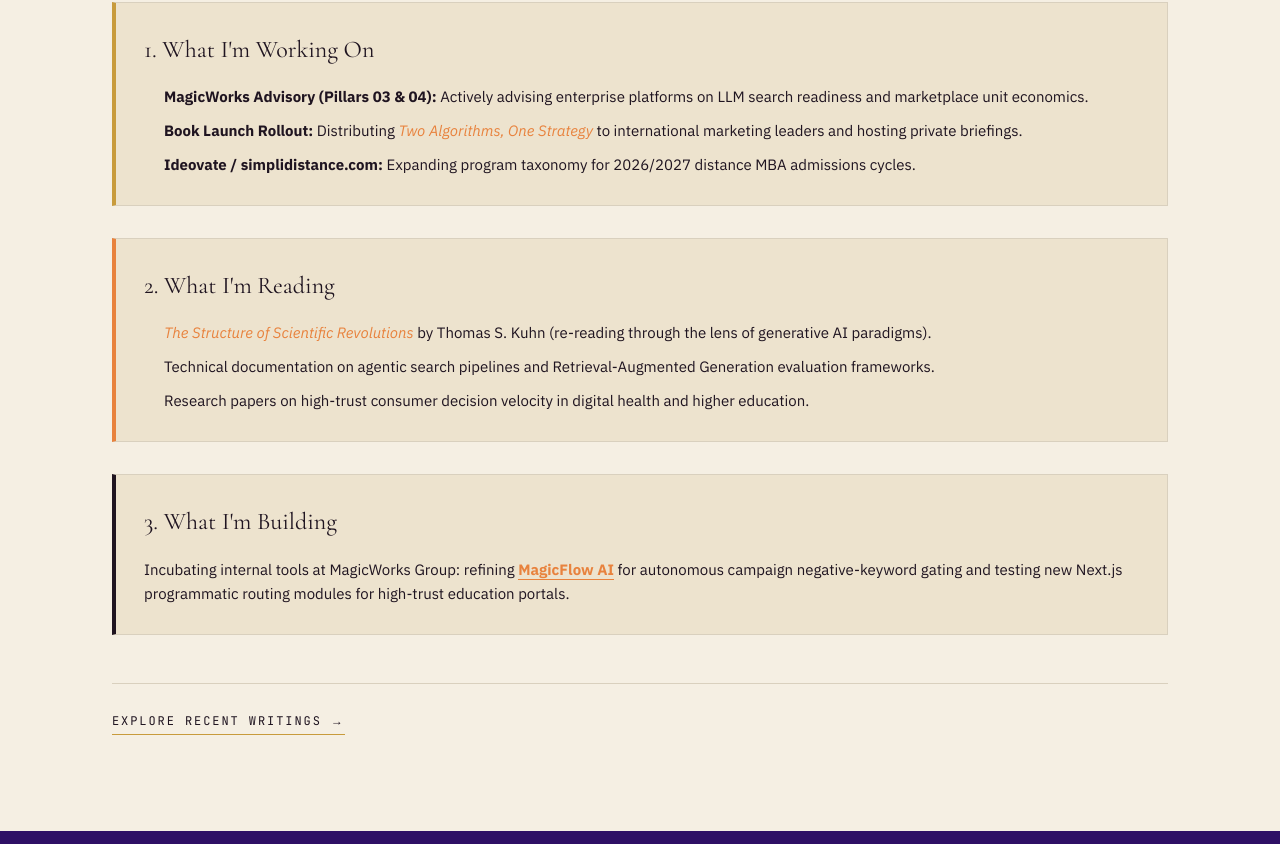
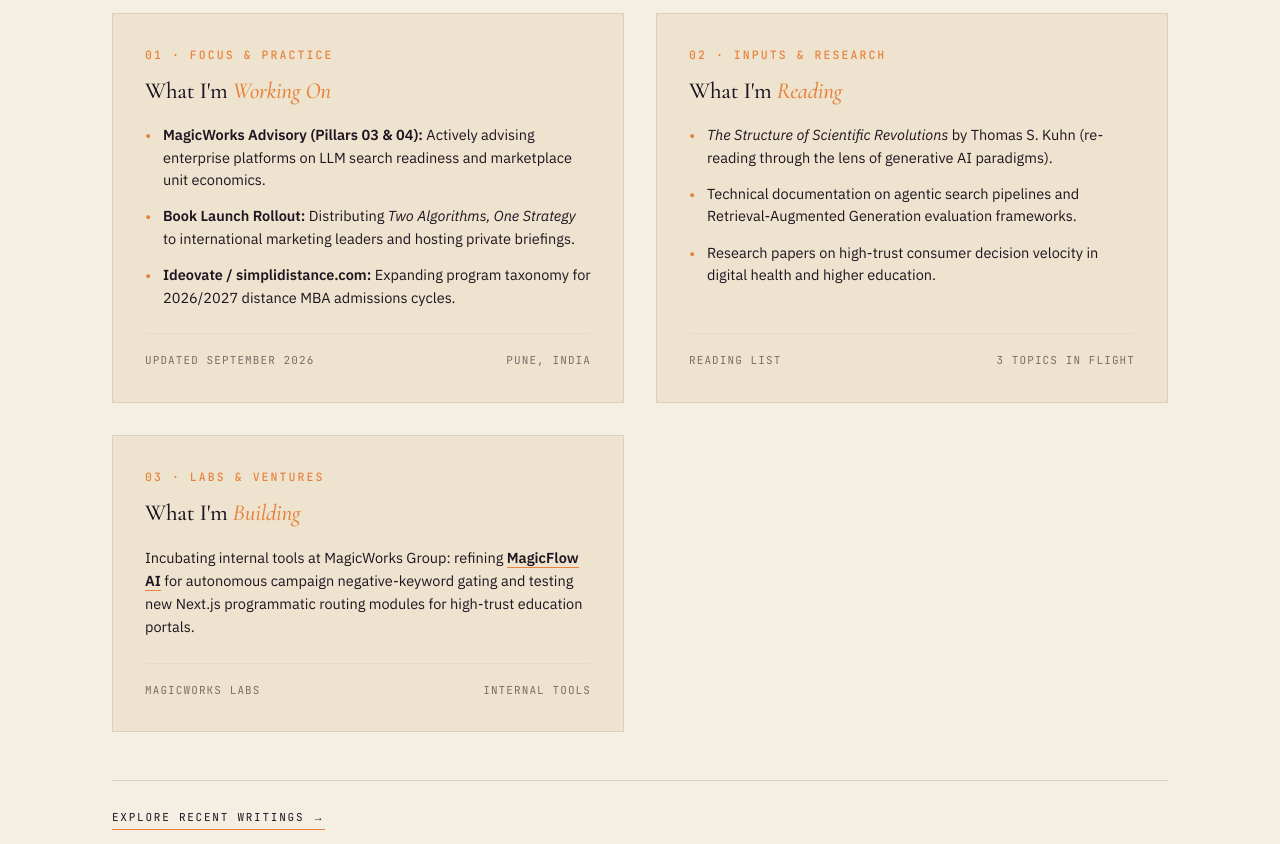
Before and after one commit to aiMoH-MW/swapnilughade-com, a Next.js app: page /now in a window 1280 px wide. Shown: the part 356-1200 px from the top of the page. Built offline with nearby package versions, Linux system fonts and the light colour scheme.

Commit message:
feat: refine Now page 2-column card layout and rename book excerpts

```diff
--- a/src/app/books/ai-powered-google-ads-system/page.tsx
+++ b/src/app/books/ai-powered-google-ads-system/page.tsx
@@ -187,10 +187,10 @@
         </div>
       </section>
 
-      {/* SAMPLE EXCERPT */}
+      {/* BOOK EXCERPT */}
       <section className="section parchment">
         <div className="section-inner">
-          <h2 className="h3">Sample <em>excerpt</em></h2>
+          <h2 className="h3">Book <em>excerpt</em></h2>
           <div className="content-block">
             <div className="lbl">Excerpt · From the Preface</div>
             <p className="p">
--- a/src/app/books/two-algorithms-one-strategy/page.tsx
+++ b/src/app/books/two-algorithms-one-strategy/page.tsx
@@ -153,10 +153,10 @@
         </div>
       </section>
 
-      {/* SAMPLE EXCERPT */}
+      {/* BOOK EXCERPT */}
       <section className="section parchment">
         <div className="section-inner">
-          <h2 className="h3">Sample <em>excerpt</em></h2>
+          <h2 className="h3">Book <em>excerpt</em></h2>
           <div className="content-block">
             <div className="lbl">Excerpt · From the Preface</div>
             <p className="p">
--- a/src/app/globals.css
+++ b/src/app/globals.css
@@ -89,7 +89,7 @@
 .masthead-wordmark, .a-title, .lead, .h3, .book-cover-title,
 .bph-t, .bp-title, .bi-title, .h1-title, .ventures-title,
 .v-name, .rc-name, .proof-title, .cta-title, .related-title, .related-t,
-.big-seal-n, .seal-num {
+.big-seal-n, .seal-num, .now-card-title {
   font-family: var(--serif) !important;
 }
 
@@ -115,7 +115,7 @@
 .bp-year, .bp-author, .bi-meta, .rc-role, .pillar-num, .pillar-tag,
 .sibling-eye, .proof-eye, .big-seal-l, .cta-eye, .byline-link,
 .sig-meta, .m-label, .foreword-att, .buy-eye, .buy-note, .related-eyebrow, .related-l,
-.v-role, .v-metric-l, .v-link, .v-external {
+.v-role, .v-metric-l, .v-link, .v-external, .now-card-eyebrow, .now-card-footer, .now-archive-link {
   font-family: var(--mono) !important;
 }
 
@@ -1021,6 +1021,158 @@
   transition: color 180ms ease-out, border-color 180ms ease-out;
 }
 .article-link:hover {
+  color: var(--rosewood);
+  border-color: var(--rosewood);
+}
+
+/* ============ NOW PAGE (WRITING-STYLE CARDS GRID) ============ */
+.now-page {
+  background: var(--bone);
+  padding: 56px 0 64px;
+}
+@media (min-width: 768px) {
+  .now-page {
+    padding: 72px 0 80px;
+  }
+}
+.now-grid {
+  display: grid;
+  grid-template-columns: 1fr;
+  gap: 24px;
+  max-width: 1080px;
+}
+@media (min-width: 768px) {
+  .now-grid {
+    grid-template-columns: repeat(2, 1fr);
+    gap: 32px;
+  }
+}
+.now-card {
+  display: flex;
+  flex-direction: column;
+  justify-content: space-between;
+  padding: 32px;
+  background: var(--bone-warm);
+  border: 1px solid var(--line);
+  transition: transform 200ms ease-out, border-color 200ms ease-out, box-shadow 200ms ease-out;
+  height: 100%;
+  box-sizing: border-box;
+}
+.now-card:hover {
+  transform: translateY(-3px);
+  border-color: var(--pearl);
+}
+.now-card-eyebrow {
+  font-family: var(--mono) !important;
+  font-size: 11.5px;
+  letter-spacing: 0.18em;
+  text-transform: uppercase;
+  color: var(--rosewood);
+  font-weight: 500;
+  margin-bottom: 14px;
+  display: block;
+}
+.now-card-title {
+  font-family: var(--serif) !important;
+  font-weight: 500;
+  font-size: 23px;
+  letter-spacing: -0.01em;
+  line-height: 1.2;
+  color: var(--ink);
+  margin-bottom: 18px;
+}
+.now-card-title em {
+  font-style: italic;
+  color: var(--rosewood);
+  font-weight: 500;
+}
+.now-card-list {
+  list-style: none;
+  padding: 0;
+  margin: 0 0 24px 0;
+  display: flex;
+  flex-direction: column;
+  gap: 14px;
+}
+.now-card-list li {
+  font-size: 14.5px;
+  line-height: 1.55;
+  color: var(--ink-soft);
+  position: relative;
+  padding-left: 18px;
+}
+.now-card-list li::before {
+  content: '•';
+  position: absolute;
+  left: 0;
+  top: 0;
+  color: var(--rosewood);
+  font-size: 16px;
+  line-height: 1.4;
+}
+.now-card-list strong {
+  color: var(--ink);
+  font-weight: 600;
+}
+.now-card-list em {
+  font-style: italic;
+  color: var(--ink);
+}
+.now-card-text {
+  font-size: 14.5px;
+  line-height: 1.6;
+  color: var(--ink-soft);
+  margin-bottom: 24px;
+}
+.now-card-text strong {
+  color: var(--ink);
+  font-weight: 600;
+}
+.now-link {
+  color: var(--rosewood);
+  border-bottom: 1px solid var(--rosewood);
+  text-decoration: none;
+  transition: opacity 0.15s;
+}
+.now-link:hover {
+  opacity: 0.8;
+}
+.now-card-footer {
+  display: flex;
+  justify-content: space-between;
+  align-items: center;
+  padding-top: 18px;
+  margin-top: auto;
+  border-top: 1px solid var(--line-soft);
+  font-family: var(--mono) !important;
+  font-size: 11px;
+  letter-spacing: 0.1em;
+  text-transform: uppercase;
+  color: var(--ink-mute);
+}
+.now-bottom-action {
+  margin-top: 48px;
+  padding-top: 28px;
+  border-top: 1px solid var(--line);
+  display: flex;
+  gap: 32px;
+  align-items: center;
+  flex-wrap: wrap;
+}
+.now-archive-link {
+  font-family: var(--mono) !important;
+  font-size: 11px;
+  letter-spacing: 0.16em;
+  text-transform: uppercase;
+  color: var(--ink);
+  border-bottom: 1px solid var(--rosewood);
+  padding-bottom: 2px;
+  display: inline-flex;
+  align-items: center;
+  text-decoration: none;
+  transition: color 180ms ease-out, border-color 180ms ease-out;
+}
+.now-archive-link:hover {
   color: var(--rosewood);
   border-color: var(--rosewood);
 }
--- a/src/app/now/page.tsx
+++ b/src/app/now/page.tsx
@@ -9,25 +9,27 @@
   const currentMonth = 'September 2026';
 
   return (
-    <div className="section">
-      <div className="container" style={{ maxWidth: '780px' }}>
-        <div className="section-head" style={{ borderBottom: '1px solid var(--line)', paddingBottom: '32px', marginBottom: '48px', display: 'flex', justifyContent: 'space-between', alignItems: 'flex-end', flexWrap: 'wrap', gap: '16px' }}>
-          <div>
-            <h1 className="section-title" style={{ marginBottom: 0 }}>
+    <div className="section now-page">
+      <div className="container">
+        <div className="section-head">
+          <div className="hero-eyebrow">Monthly Cadence</div>
+          <h1 className="section-title">
             What I&apos;m Doing <em>Now</em>
           </h1>
-          </div>
-          <div style={{ fontFamily: 'var(--mono)', fontSize: '11px', color: 'var(--gold)', letterSpacing: '0.18em', textTransform: 'uppercase', paddingBottom: '4px' }}>
-            Updated: {currentMonth} · Pune
-          </div>
+          <p className="section-sub">
+            Current focus, active advisory engagements, reading list, and incubation projects. Updated monthly from Pune.
+          </p>
         </div>
 
-        <div style={{ display: 'flex', flexDirection: 'column', gap: '32px' }}>
-          <section style={{ padding: '28px', background: 'var(--bone-warm)', border: '1px solid var(--line)', borderLeft: '4px solid var(--gold)' }}>
-            <h2 style={{ fontFamily: 'var(--serif)', fontSize: '24px', color: 'var(--ink)', marginBottom: '16px' }}>
-              1. What I&apos;m Working On
+        <div className="now-grid">
+          {/* CARD 1: WORKING ON */}
+          <article className="now-card">
+            <div>
+              <div className="now-card-eyebrow">01 · Focus &amp; Practice</div>
+              <h2 className="now-card-title">
+                What I&apos;m <em>Working On</em>
               </h2>
-            <ul style={{ paddingLeft: '20px', display: 'flex', flexDirection: 'column', gap: '10px', fontSize: '15px', color: 'var(--ink-soft)' }}>
+              <ul className="now-card-list">
                 <li>
                   <strong>MagicWorks Advisory (Pillars 03 &amp; 04):</strong> Actively advising enterprise platforms on LLM search readiness and marketplace unit economics.
                 </li>
@@ -38,13 +40,21 @@
                   <strong>Ideovate / simplidistance.com:</strong> Expanding program taxonomy for 2026/2027 distance MBA admissions cycles.
                 </li>
               </ul>
-          </section>
+            </div>
+            <div className="now-card-footer">
+              <span>Updated {currentMonth}</span>
+              <span>Pune, India</span>
+            </div>
+          </article>
 
-          <section style={{ padding: '28px', background: 'var(--bone-warm)', border: '1px solid var(--line)', borderLeft: '4px solid var(--rosewood)' }}>
-            <h2 style={{ fontFamily: 'var(--serif)', fontSize: '24px', color: 'var(--ink)', marginBottom: '16px' }}>
-              2. What I&apos;m Reading
+          {/* CARD 2: READING */}
+          <article className="now-card">
+            <div>
+              <div className="now-card-eyebrow">02 · Inputs &amp; Research</div>
+              <h2 className="now-card-title">
+                What I&apos;m <em>Reading</em>
               </h2>
-            <ul style={{ paddingLeft: '20px', display: 'flex', flexDirection: 'column', gap: '10px', fontSize: '15px', color: 'var(--ink-soft)' }}>
+              <ul className="now-card-list">
                 <li>
                   <em>The Structure of Scientific Revolutions</em> by Thomas S. Kuhn (re-reading through the lens of generative AI paradigms).
                 </li>
@@ -55,20 +65,34 @@
                   Research papers on high-trust consumer decision velocity in digital health and higher education.
                 </li>
               </ul>
-          </section>
+            </div>
+            <div className="now-card-footer">
+              <span>Reading List</span>
+              <span>3 Topics In Flight</span>
+            </div>
+          </article>
 
-          <section style={{ padding: '28px', background: 'var(--bone-warm)', border: '1px solid var(--line)', borderLeft: '4px solid var(--ink)' }}>
-            <h2 style={{ fontFamily: 'var(--serif)', fontSize: '24px', color: 'var(--ink)', marginBottom: '16px' }}>
-              3. What I&apos;m Building
+          {/* CARD 3: BUILDING */}
+          <article className="now-card">
+            <div>
+              <div className="now-card-eyebrow">03 · Labs &amp; Ventures</div>
+              <h2 className="now-card-title">
+                What I&apos;m <em>Building</em>
               </h2>
-            <p style={{ fontSize: '15px', color: 'var(--ink-soft)', lineHeight: 1.6 }}>
-              Incubating internal tools at MagicWorks Group: refining <a href="https://www.magicflowai.io/" target="_blank" rel="noopener noreferrer" style={{ color: 'var(--rosewood)', borderBottom: '1px solid var(--rosewood)' }}><strong>MagicFlow AI</strong></a> for autonomous campaign negative-keyword gating and testing new Next.js programmatic routing modules for high-trust education portals.
+              <p className="now-card-text">
+                Incubating internal tools at MagicWorks Group: refining <a href="https://www.magicflowai.io/" target="_blank" rel="noopener noreferrer" className="now-link"><strong>MagicFlow AI</strong></a> for autonomous campaign negative-keyword gating and testing new Next.js programmatic routing modules for high-trust education portals.
               </p>
-          </section>
+            </div>
+            <div className="now-card-footer">
+              <span>MagicWorks Labs</span>
+              <span>Internal Tools</span>
+            </div>
+          </article>
         </div>
 
-        <div style={{ marginTop: '48px', paddingTop: '28px', borderTop: '1px solid var(--line)', display: 'flex', justifyContent: 'flex-start', alignItems: 'center' }}>
-          <Link href="/writing" style={{ fontFamily: 'var(--mono)', fontSize: '12px', letterSpacing: '0.16em', textTransform: 'uppercase', color: 'var(--ink)', borderBottom: '1px solid var(--gold)', paddingBottom: '3px' }}>
+        {/* BOTTOM NAV / LINK */}
+        <div className="now-bottom-action">
+          <Link href="/writing" className="now-archive-link">
             Explore recent writings →
           </Link>
         </div>
```
Lines whose indentation alone changed are shown as unchanged.
